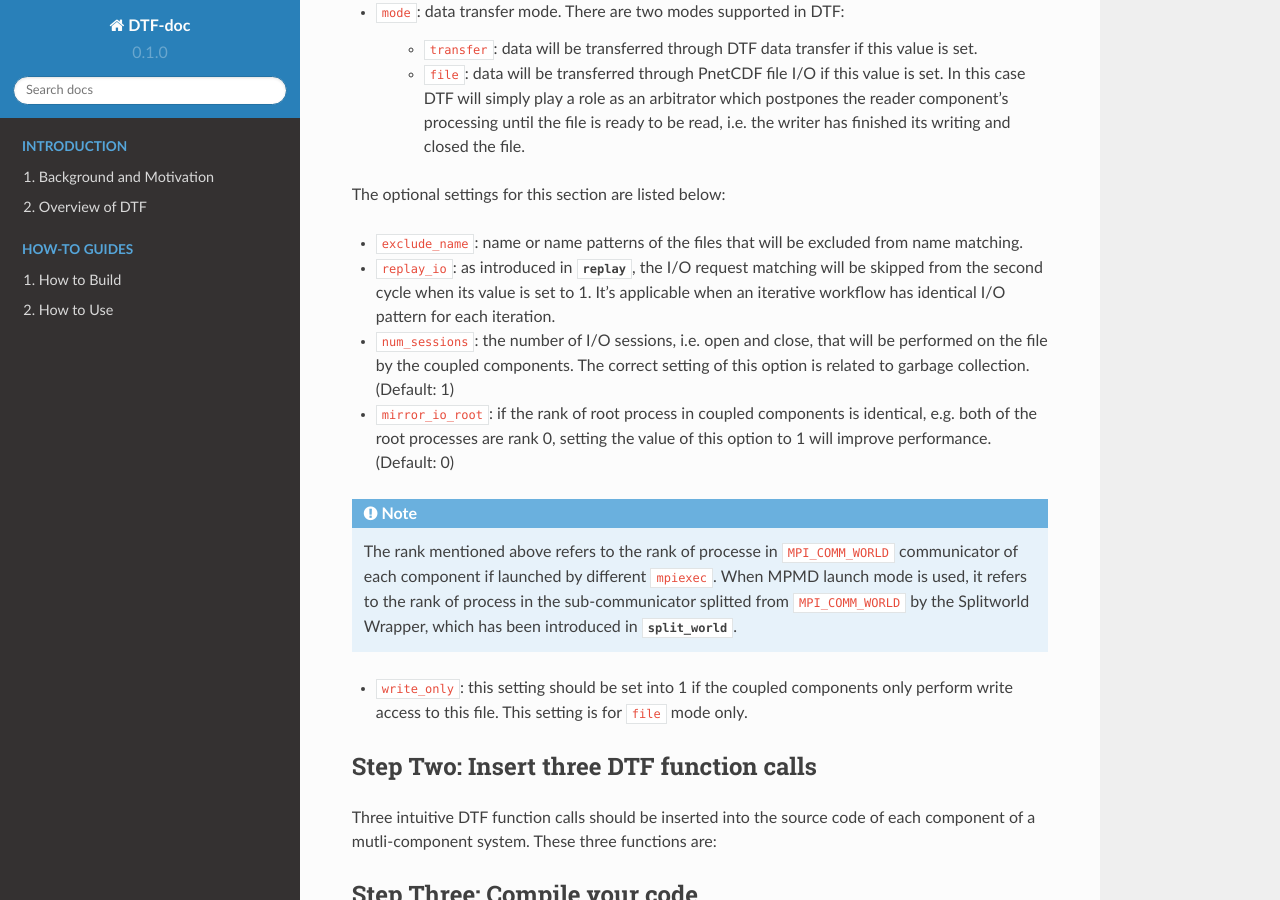
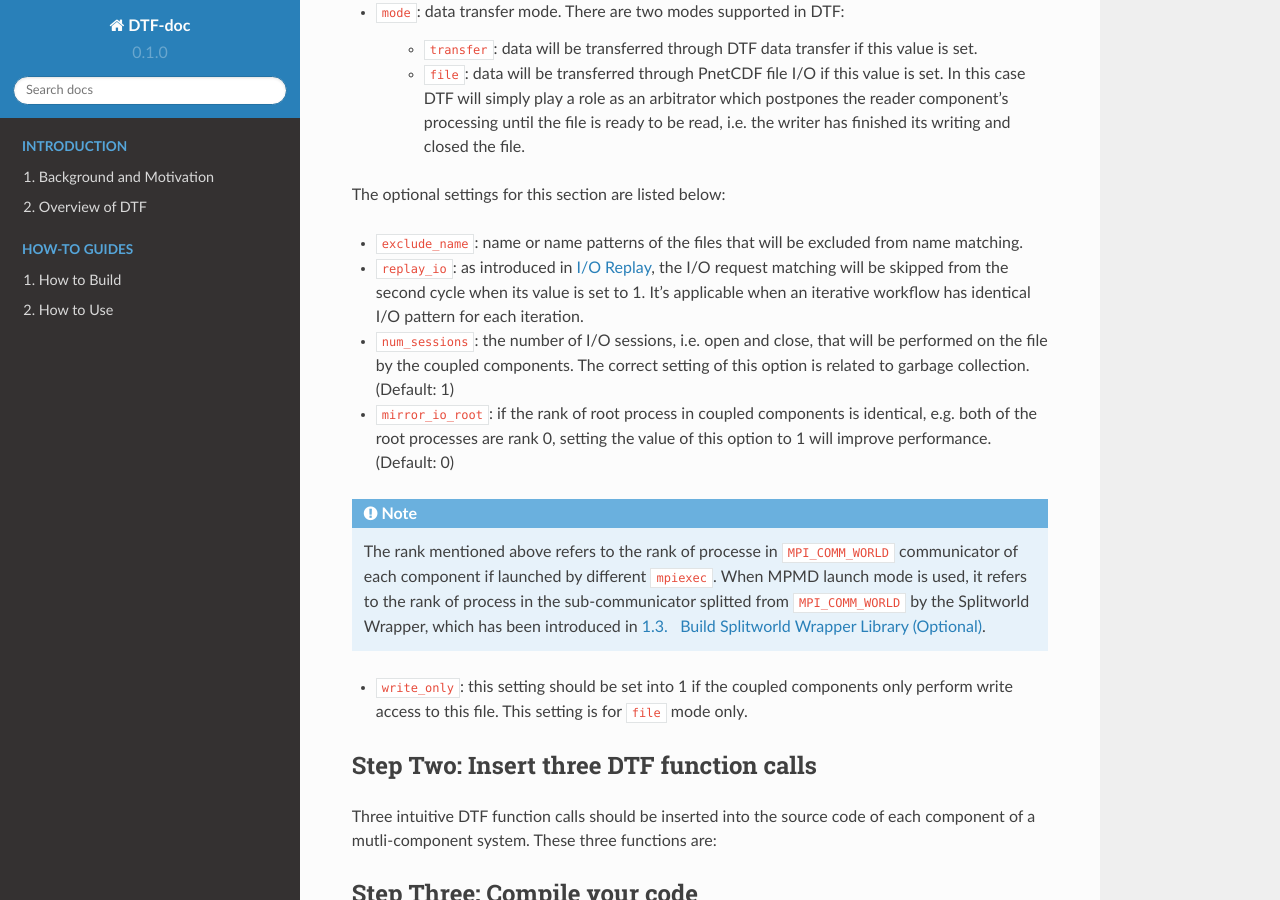
Before and after one commit to yjie2366/dtf-docs, a Sphinx documentation site: the page built from docs/source/app.rst, in a window 1280 px wide and 900 px high, scrolled down 1492 px. Built offline with Sphinx 7.4.7 and the Read the Docs theme 2.0.0, drawn with Linux system fonts in a browser that asks for light colours; some of the changed lines change nothing that is shown.

Commit message:
Fix numref->ref

```diff
--- a/docs/source/app.rst
+++ b/docs/source/app.rst
@@ -62,7 +62,7 @@ The optional settings for this section are listed below:
 
 * ``exclude_name``: name or name patterns of the files that will be excluded from name matching.
 
-* ``replay_io``: as introduced in :numref:`replay`, the I/O request matching will be skipped from the second cycle when its value is set to 1. It's applicable when an iterative workflow has identical I/O pattern for each iteration.
+* ``replay_io``: as introduced in :ref:`replay`, the I/O request matching will be skipped from the second cycle when its value is set to 1. It's applicable when an iterative workflow has identical I/O pattern for each iteration.
 
 * ``num_sessions``: the number of I/O sessions, i.e. open and close, that will be performed on the file by the coupled components. The correct setting of this option is related to garbage collection. (Default: 1)
 
@@ -70,7 +70,7 @@ The optional settings for this section are listed below:
 
 .. note::
 	The rank mentioned above refers to the rank of processe in ``MPI_COMM_WORLD`` communicator of each component if launched by different ``mpiexec``.
-	When MPMD launch mode is used, it refers to the rank of process in the sub-communicator splitted from ``MPI_COMM_WORLD`` by the Splitworld Wrapper, which has been introduced in :numref:`split_world`.
+	When MPMD launch mode is used, it refers to the rank of process in the sub-communicator splitted from ``MPI_COMM_WORLD`` by the Splitworld Wrapper, which has been introduced in :ref:`split_world`.
 
 * ``write_only``: this setting should be set into 1 if the coupled components only perform write access to this file. This setting is for ``file`` mode only.
 
```
